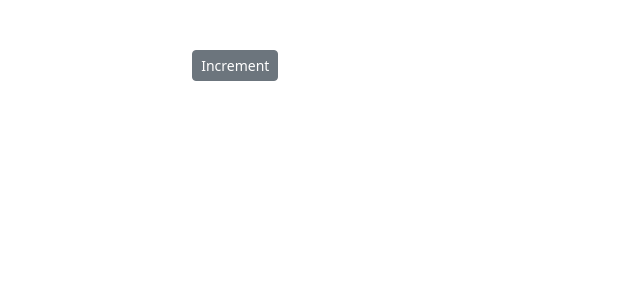
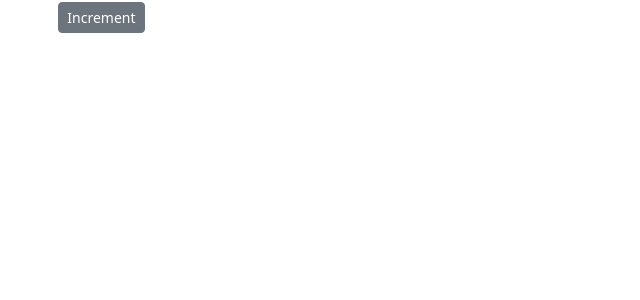
Before and after one commit to Asif26/learning-react-with-mosh, a React (Create React App) app in the folder counter/: page / in a window 1280 px wide. Shown: the top 300 px of the page, without its empty margins (0-640 px from the left). Built offline with nearby package versions, Linux system fonts and the light colour scheme.

Commit message:
learnt rendering Clasess

```diff
--- a/counter/src/components/counterComp.jsx
+++ b/counter/src/components/counterComp.jsx
@@ -6,13 +6,21 @@
 
     };
     render() {
+
         return (
         <>
 
-        <span style={{fontSize:50}} className='badge badge-primary m-2'> {this.formatCount()} </span>
+        <span className={this.getBageClasses()}> {this.formatCount()} </span>
          <button className='btn btn-secondary btn-sm'>Increment</button>
          </>
          );
+
+
+    }
+    getBageClasses() {
+        let classes = "badge m-2 badge-";
+        classes += (this.state.count === 0) ? "warning" : "primary";
+        return classes;
     }
     formatCount(){
         const {count} = this.state;
```
